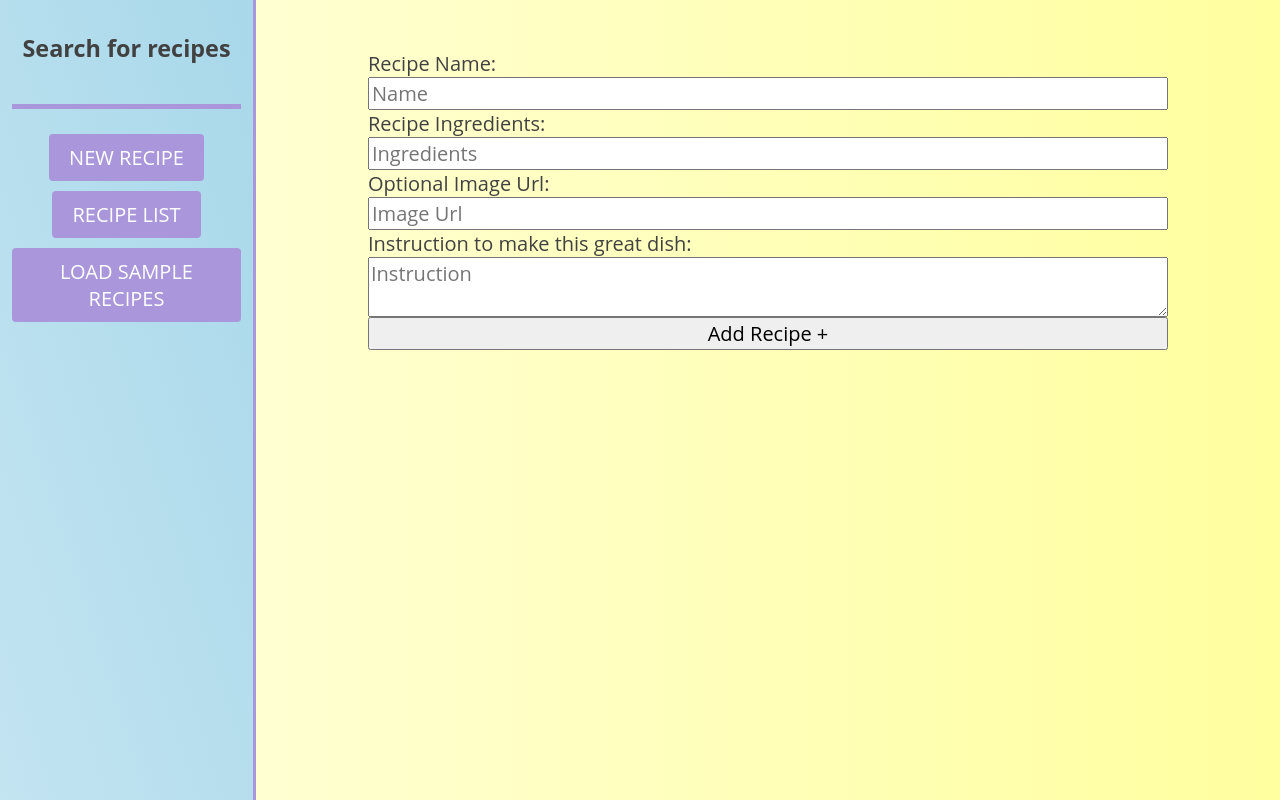
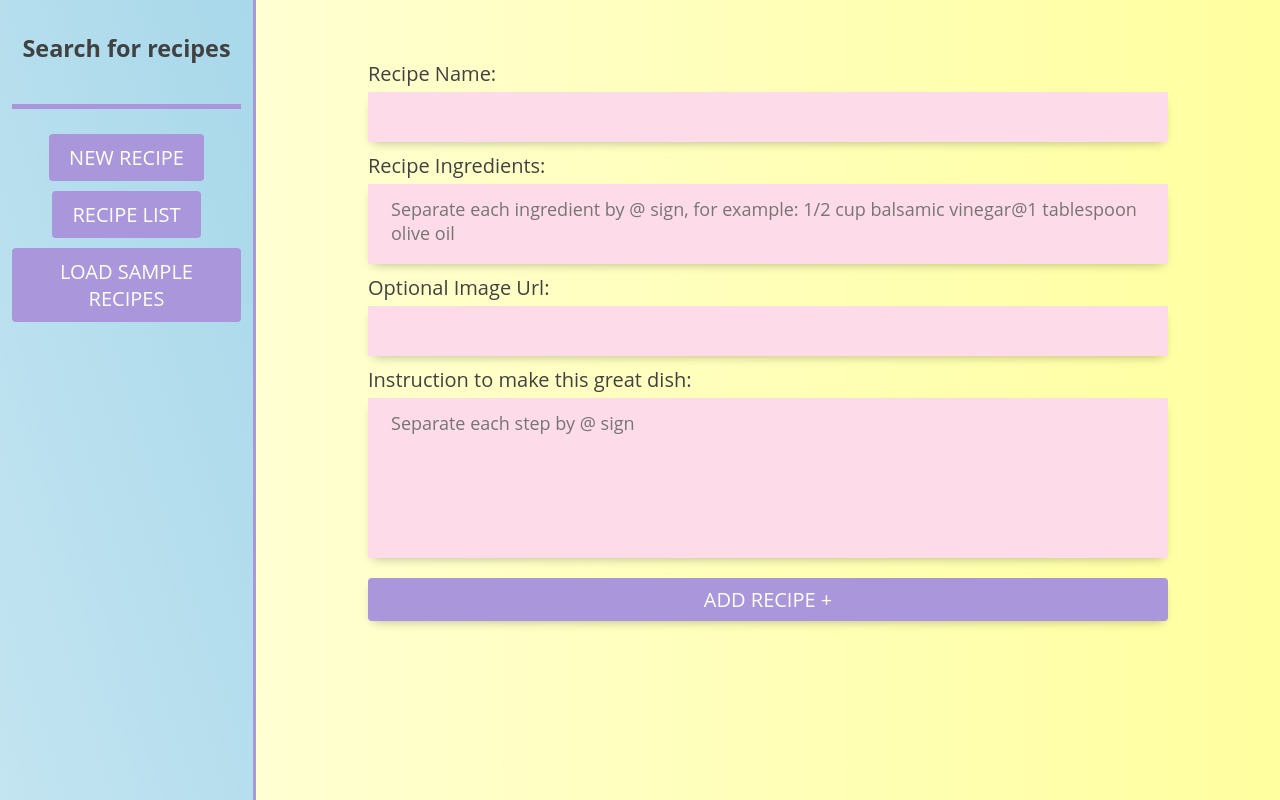
Before and after one commit to patryk-kilian/recipe-box, a React (Create React App) app: page /add-recipe in a window 1280 px wide. Built offline with nearby package versions, Linux system fonts and the light colour scheme.

Commit message:
styling forms

```diff
--- a/src/components/AddRecipeForm.js
+++ b/src/components/AddRecipeForm.js
@@ -23,38 +23,32 @@ class AddRecipeForm extends React.Component {
       <form action="" className="add-recipe" onSubmit={this.createRecipe}>
         <label>
           Recipe Name:
-          <input
-            name="name"
-            ref={this.nameRef}
-            type="text"
-            placeholder="Name"
-          />
+          <input name="name" ref={this.nameRef} type="text" />
         </label>
         <label>
           Recipe Ingredients:
-          <input
+          <textarea
             ref={this.ingredientsRef}
             name="ingredients"
             type="text"
-            placeholder="Ingredients"
+            placeholder="Separate each ingredient by @ sign, for example: 1/2 cup balsamic vinegar@1 tablespoon olive oil"
           />
         </label>
         <label>
           Optional Image Url:
-          <input
-            ref={this.imageRef}
-            name="image"
-            type="text"
-            placeholder="Image Url"
+          <input ref={this.imageRef} name="image" type="text" />
+        </label>
+        <label>
+          Instruction to make this great dish:
+          <textarea
+            ref={this.instructionRef}
+            name="instruction"
+            placeholder="Separate each step by @ sign"
           />
         </label>
-        Instruction to make this great dish:
-        <textarea
-          ref={this.instructionRef}
-          name="instruction"
-          placeholder="Instruction"
-        />
-        <button type="submit">Add Recipe +</button>
+        <button className="btn add-recipe__button" type="submit">
+          Add Recipe +
+        </button>
       </form>
     );
   }
--- a/src/components/App.js
+++ b/src/components/App.js
@@ -45,8 +45,8 @@ class App extends React.Component {
   };
 
   loadSampleRecipes = () => {
-    this.setState({ recipes: sampleRecipes });
-    console.log(this.state.recipes);
+    const recipes = { ...this.state.recipes, ...sampleRecipes };
+    this.setState({ recipes });
   };
 
   render() {
@@ -56,11 +56,10 @@ class App extends React.Component {
         .toLowerCase()
         .includes(this.state.searchfield.toLowerCase());
     });
-    {
-      filteredKeys.forEach(key => {
-        filteredRecipes[key] = this.state.recipes[key];
-      });
-    }
+
+    filteredKeys.forEach(key => {
+      filteredRecipes[key] = this.state.recipes[key];
+    });
 
     return (
       <Router>
--- a/src/components/EditRecipeForm.js
+++ b/src/components/EditRecipeForm.js
@@ -27,10 +27,10 @@ class EditRecipeForm extends React.Component {
           </label>
           <label>
             Recipe Ingredients:
-            <input
+            <textarea
               name="ingredients"
               type="text"
-              placeholder="Ingredients"
+              placeholder="Separate each ingredient by @ sign, for example: 1/2 cup balsamic vinegar@1 tablespoon olive oil"
               value={ingredients}
               onChange={this.handleChange}
             />
@@ -45,14 +45,18 @@ class EditRecipeForm extends React.Component {
               onChange={this.handleChange}
             />
           </label>
+          <label>
             Instruction to make this great dish:
             <textarea
               name="instruction"
-            placeholder="Instruction"
+              placeholder="Separate each step by @ sign"
               value={instruction}
               onChange={this.handleChange}
             />
-          <Link to="/">Save</Link>
+          </label>
+          <Link className="btn add-recipe__button" to="/">
+            Save
+          </Link>
         </form>
       );
     } else {
--- a/src/components/Main.js
+++ b/src/components/Main.js
@@ -3,7 +3,7 @@ import AddRecipeForm from "./AddRecipeForm";
 import EditRecipeForm from "./EditRecipeForm";
 import RecipeList from "./RecipeList";
 import RecipeDetails from "./RecipeDetails";
-import { Link, BrowserRouter as Router, Route, Switch } from "react-router-dom";
+import { Route, Switch } from "react-router-dom";
 
 class Main extends React.Component {
   render() {
--- a/src/components/Menu.js
+++ b/src/components/Menu.js
@@ -1,8 +1,6 @@
 import React from "react";
 import SearchForm from "./SearchForm";
 import { Link } from "react-router-dom";
-import { ReactComponent as Icon } from "../css/images/icons.svg";
-// import Icon from "./Icon";
 
 class Menu extends React.Component {
   render() {
--- a/src/components/RecipeDetails.js
+++ b/src/components/RecipeDetails.js
@@ -9,14 +9,18 @@ class RecipeDetails extends React.Component {
           <h1 className="details__heading">{name}</h1>
           <img className="details__image" src={image} alt="" />
           <ul className="details__ingredients">
-            {ingredients.split("@").map(el => {
-              return <li className="details__ingredient">{el}</li>;
+            {ingredients.split("@").map((el, i) => {
+              return (
+                <li key={i} className="details__ingredient">
+                  {el}
+                </li>
+              );
             })}
           </ul>
           <ul className="details__instruction">
             {instruction.split("@").map((el, i) => {
               return (
-                <li className="details__instruction-step">
+                <li key={i} className="details__instruction-step">
                   <span className="details__instruction-step--number">
                     {i + 1}
                   </span>{" "}
--- a/src/components/RecipeItem.js
+++ b/src/components/RecipeItem.js
@@ -5,7 +5,7 @@ import { textTruncate } from "../helpers";
 
 class RecipeItem extends React.Component {
   render() {
-    const { name, ingredients, image, instruction } = this.props.recipes;
+    const { name, image } = this.props.recipes;
     return (
       <li className="recipe-item">
         <figure className="recipe-item__fig">
--- a/src/css/_main.scss
+++ b/src/css/_main.scss
@@ -59,16 +59,6 @@
   }
 }
 
-.add-recipe {
-  display: flex;
-  flex-direction: column;
-  max-width: 80rem;
-  margin: 0 auto;
-
-  & input[type="text"] {
-    width: 100%;
-  }
-}
 
 .recipe-list {
   list-style-type: none;
@@ -191,6 +181,7 @@
 
   &__instruction {
     margin-top: 4rem;
+    width: 100%;
   }
 
   &__instruction-step {
@@ -208,3 +199,57 @@
 
   }
 }
+
+.add-recipe {
+  max-width: 80rem;
+  margin: 0 auto;
+
+  display: flex;
+  flex-direction: column;
+
+  & input,
+  & textarea  {
+    background-color: transparent;
+    border: none;
+    background-color: #fddbe8;
+    border: 3px solid transparent;
+    margin-top: 5px;
+    outline: none;
+    transition: border .2s;
+    box-shadow: 0 5px 10px -5px rgba(0, 0, 0, 0.3);
+    padding: 1rem 2rem;
+    font-size: 1.8rem;
+    color: inherit;
+    width: 100%;
+
+    &:hover,
+    &:focus {
+      border-bottom: 3px solid $color2;
+    }
+  }
+
+  & textarea {
+    resize: none;
+    height: 16rem;
+    width: 100%;
+
+    &[name="ingredients"] {
+      height: 8rem;
+    }
+  }
+
+  & label {
+    margin-top: 1rem;
+  }
+
+  &__button {
+    background-color: $color2;
+    margin-top: 2rem;
+    box-shadow: 0 5px 10px -5px rgba(0, 0, 0, 0.3);
+
+    &:hover {
+      background-color: $color2-darker;
+    }
+  }
+
+}
```
Lines whose indentation alone changed are shown as unchanged.
